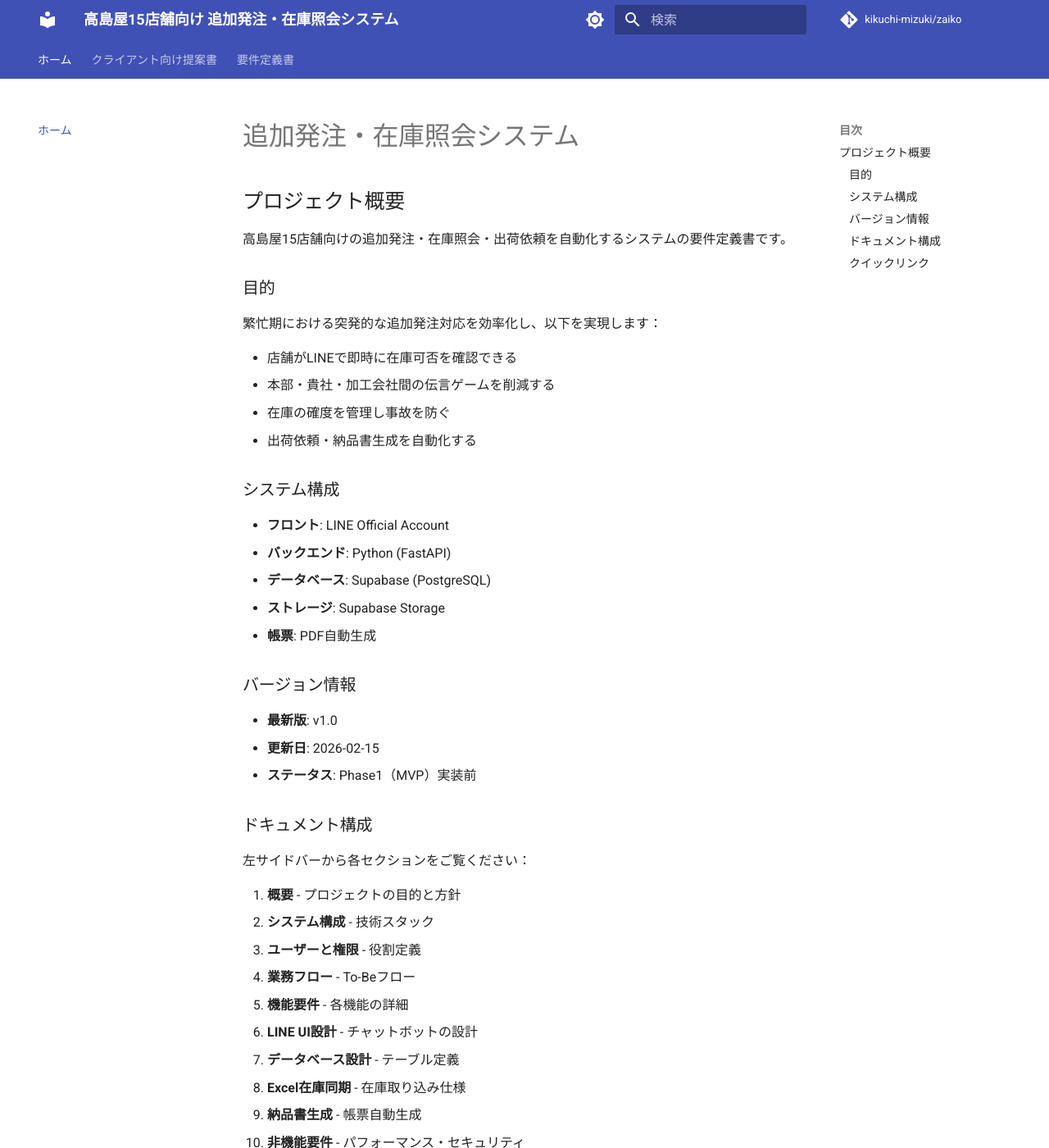
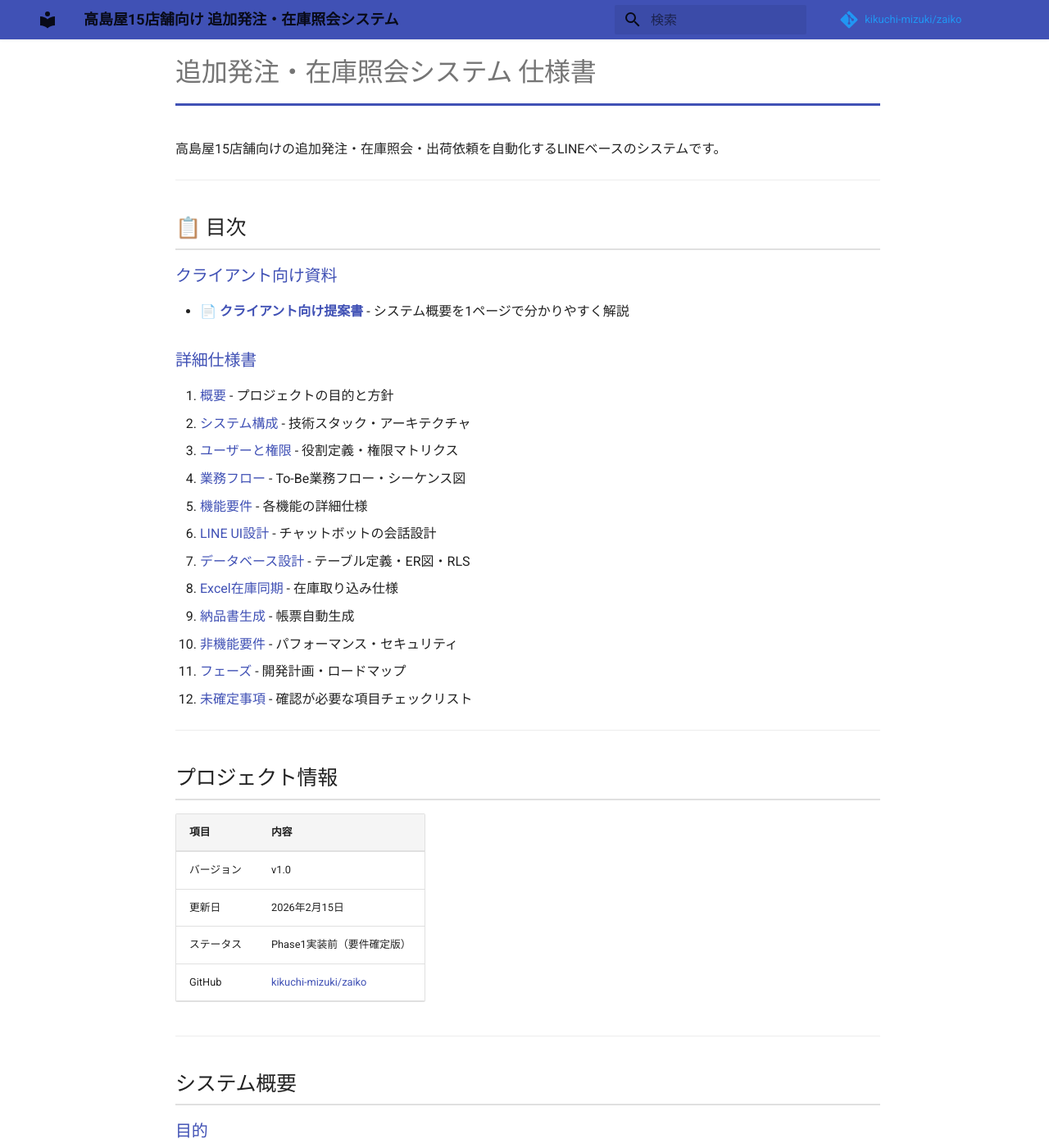
Before and after one commit to kikuchi-mizuki/zaiko, an MkDocs documentation site: the page built from docs/index.md, in a window 1280 px wide and 1400 px high. Shown: the whole window at 82% size. Built offline with MkDocs 1.6.1 and Material for MkDocs 9.7.7, drawn with Linux system fonts in a browser that asks for light colours; comment, search, counter and statistics services are not loaded; some of the changed text lies outside the part shown.

Commit message:
refactor: デザインをシンプル化（参考URLに近い形に）
- テーマをシンプルな白ベースに変更
- ナビゲーションを簡素化（番号付き）
- トップページを目次形式に変更
- カスタムCSSでクリーンなデザイン
  - 1カラムレイアウト
  - シンプルなテーブル・見出しスタイル
  - 高コントラスト（白背景・黒テキスト）
- 参考: https://tmksh.github.io/seo-focus/specification

🤖 Generated with [Claude Code](https://claude.com/claude-code)

Co-Authored-By: Claude <noreply@anthropic.com>

```diff
--- a/docs/index.md
+++ b/docs/index.md
@@ -1,54 +1,60 @@
-# 追加発注・在庫照会システム
+# 追加発注・在庫照会システム 仕様書
 
-## プロジェクト概要
+高島屋15店舗向けの追加発注・在庫照会・出荷依頼を自動化するLINEベースのシステムです。
 
-高島屋15店舗向けの追加発注・在庫照会・出荷依頼を自動化するシステムの要件定義書です。
+---
+
+## 📋 目次
+
+### クライアント向け資料
+- **[📄 クライアント向け提案書](proposal.md)** - システム概要を1ページで分かりやすく解説
+
+### 詳細仕様書
+1. [概要](requirements/overview.md) - プロジェクトの目的と方針
+2. [システム構成](requirements/system.md) - 技術スタック・アーキテクチャ
+3. [ユーザーと権限](requirements/users.md) - 役割定義・権限マトリクス
+4. [業務フロー](requirements/workflow.md) - To-Be業務フロー・シーケンス図
+5. [機能要件](requirements/features.md) - 各機能の詳細仕様
+6. [LINE UI設計](requirements/line-ui.md) - チャットボットの会話設計
+7. [データベース設計](requirements/database.md) - テーブル定義・ER図・RLS
+8. [Excel在庫同期](requirements/excel-sync.md) - 在庫取り込み仕様
+9. [納品書生成](requirements/documents.md) - 帳票自動生成
+10. [非機能要件](requirements/non-functional.md) - パフォーマンス・セキュリティ
+11. [フェーズ](requirements/phases.md) - 開発計画・ロードマップ
+12. [未確定事項](requirements/todo.md) - 確認が必要な項目チェックリスト
+
+---
+
+## プロジェクト情報
+
+| 項目 | 内容 |
+|------|------|
+| バージョン | v1.0 |
+| 更新日 | 2026年2月15日 |
+| ステータス | Phase1実装前（要件確定版） |
+| GitHub | [kikuchi-mizuki/zaiko](https://github.com/kikuchi-mizuki/zaiko) |
+
+---
+
+## システム概要
 
 ### 目的
+繁忙期における高島屋15店舗からの突発的な追加発注対応を効率化
 
-繁忙期における突発的な追加発注対応を効率化し、以下を実現します：
+### 主要機能
+- 店舗がLINEで即座に在庫確認・発注できる
+- 本部がスマホでも承認できる（外出先でもOK）
+- 在庫の確度を管理し、事故を防ぐ
+- 納品書を自動生成し、手作業を削減
 
-- 店舗がLINEで即時に在庫可否を確認できる
-- 本部・貴社・加工会社間の伝言ゲームを削減する
-- 在庫の確度を管理し事故を防ぐ
-- 出荷依頼・納品書生成を自動化する
+### Phase1方針
+**精度より運用の回りやすさを優先（暫定運用OK）**
 
-### システム構成
+---
 
-- **フロント**: LINE Official Account
-- **バックエンド**: Python (FastAPI)
-- **データベース**: Supabase (PostgreSQL)
-- **ストレージ**: Supabase Storage
-- **帳票**: PDF自動生成
+## 次のステップ
 
-### バージョン情報
-
-- **最新版**: v1.0
-- **更新日**: 2026-02-15
-- **ステータス**: Phase1（MVP）実装前
-
-### ドキュメント構成
-
-左サイドバーから各セクションをご覧ください：
-
-1. **概要** - プロジェクトの目的と方針
-2. **システム構成** - 技術スタック
-3. **ユーザーと権限** - 役割定義
-4. **業務フロー** - To-Beフロー
-5. **機能要件** - 各機能の詳細
-6. **LINE UI設計** - チャットボットの設計
-7. **データベース設計** - テーブル定義
-8. **Excel在庫同期** - 在庫取り込み仕様
-9. **納品書生成** - 帳票自動生成
-10. **非機能要件** - パフォーマンス・セキュリティ
-11. **フェーズ** - 開発計画
-12. **未確定事項** - 確認が必要な項目
-
-### クイックリンク
-
-!!! tip "クライアント向け資料"
-    **[📄 クライアント向け提案書](proposal.md)** - システム概要を1ページで分かりやすく解説
-
-- [GitHub リポジトリ](https://github.com/kikuchi-mizuki/zaiko)
-- [未確定事項チェックリスト](requirements/todo.md)
-- [データベース設計](requirements/database.md)
+1. [クライアント向け提案書](proposal.md)を確認
+2. [未確定事項](requirements/todo.md)のチェックリストを確認
+3. 必要な情報を提供
+4. Phase1開発開始
--- /dev/null
+++ b/docs/stylesheets/extra.css
@@ -0,0 +1,131 @@
+/* シンプルでクリーンなデザイン */
+
+:root {
+  --md-primary-fg-color: #ffffff;
+  --md-primary-bg-color: #000000;
+  --md-accent-fg-color: #2196f3;
+}
+
+/* コンテンツ幅を広げる */
+.md-main__inner {
+  max-width: 1200px;
+  margin: 0 auto;
+}
+
+/* ヘッダーをシンプルに */
+.md-header {
+  background-color: #4051b5;
+  box-shadow: 0 0 0.2rem rgba(0,0,0,0.1);
+}
+
+/* サイドバーを非表示（シンプルな1カラムレイアウト） */
+.md-sidebar {
+  display: none;
+}
+
+/* コンテンツエリアの調整 */
+.md-content {
+  max-width: 900px;
+  margin: 0 auto;
+}
+
+/* テーブルのスタイル */
+table {
+  border-collapse: collapse;
+  width: 100%;
+  margin: 1.5em 0;
+}
+
+table th {
+  background-color: #f5f5f5;
+  font-weight: 600;
+  padding: 12px;
+  text-align: left;
+  border-bottom: 2px solid #e0e0e0;
+}
+
+table td {
+  padding: 10px 12px;
+  border-bottom: 1px solid #e0e0e0;
+}
+
+table tr:hover {
+  background-color: #f9f9f9;
+}
+
+/* コードブロックのスタイル */
+code {
+  background-color: #f5f5f5;
+  padding: 2px 6px;
+  border-radius: 3px;
+  font-size: 0.9em;
+}
+
+pre code {
+  background-color: #f8f8f8;
+  display: block;
+  padding: 1em;
+  border-left: 3px solid #2196f3;
+}
+
+/* 見出しのスタイル */
+h1 {
+  border-bottom: 3px solid #4051b5;
+  padding-bottom: 0.5em;
+  margin-top: 1.5em;
+}
+
+h2 {
+  border-bottom: 2px solid #e0e0e0;
+  padding-bottom: 0.3em;
+  margin-top: 1.5em;
+}
+
+h3 {
+  color: #4051b5;
+  margin-top: 1.2em;
+}
+
+/* リンクのスタイル */
+a {
+  color: #2196f3;
+  text-decoration: none;
+}
+
+a:hover {
+  text-decoration: underline;
+}
+
+/* admonition（注意書き）のスタイル */
+.admonition {
+  margin: 1.5em 0;
+  padding: 0.6em;
+  border-left: 4px solid #2196f3;
+  background-color: #f5f9fc;
+}
+
+.admonition.tip {
+  border-left-color: #00c853;
+  background-color: #f1f8f4;
+}
+
+.admonition.warning {
+  border-left-color: #ff9800;
+  background-color: #fff8e1;
+}
+
+.admonition.note {
+  border-left-color: #2196f3;
+  background-color: #e3f2fd;
+}
+
+/* 目次のスタイル */
+.md-nav--primary .md-nav__item {
+  margin: 0.3em 0;
+}
+
+/* フッターをシンプルに */
+.md-footer {
+  background-color: #f5f5f5;
+  color: #666;
+}
--- a/mkdocs.yml
+++ b/mkdocs.yml
@@ -10,31 +10,18 @@ theme:
   name: material
   language: ja
   palette:
-    # Light mode
-    - scheme: default
-      primary: indigo
-      accent: indigo
-      toggle:
-        icon: material/brightness-7
-        name: ダークモードに切り替え
-    # Dark mode
-    - scheme: slate
-      primary: indigo
-      accent: indigo
-      toggle:
-        icon: material/brightness-4
-        name: ライトモードに切り替え
+    scheme: default
+    primary: white
+    accent: blue
   features:
-    - navigation.tabs
-    - navigation.sections
-    - navigation.expand
     - navigation.top
-    - navigation.tracking
     - search.suggest
     - search.highlight
     - content.code.copy
-    - content.code.annotate
-    - toc.follow
+    - toc.integrate
+
+extra_css:
+  - stylesheets/extra.css
 
 plugins:
   - search:
@@ -59,18 +46,18 @@ markdown_extensions:
       toc_depth: 3
 
 nav:
-  - ホーム: index.md
-  - クライアント向け提案書: proposal.md
-  - 要件定義書:
-      - 概要: requirements/overview.md
-      - システム構成: requirements/system.md
-      - ユーザーと権限: requirements/users.md
-      - 業務フロー: requirements/workflow.md
-      - 機能要件: requirements/features.md
-      - LINE UI設計: requirements/line-ui.md
-      - データベース設計: requirements/database.md
-      - Excel在庫同期: requirements/excel-sync.md
-      - 納品書生成: requirements/documents.md
-      - 非機能要件: requirements/non-functional.md
-      - フェーズ: requirements/phases.md
-      - 未確定事項: requirements/todo.md
+  - トップ: index.md
+  - 📄 クライアント向け提案書: proposal.md
+  - 📋 詳細仕様書:
+      - 1. 概要: requirements/overview.md
+      - 2. システム構成: requirements/system.md
+      - 3. ユーザーと権限: requirements/users.md
+      - 4. 業務フロー: requirements/workflow.md
+      - 5. 機能要件: requirements/features.md
+      - 6. LINE UI設計: requirements/line-ui.md
+      - 7. データベース設計: requirements/database.md
+      - 8. Excel在庫同期: requirements/excel-sync.md
+      - 9. 納品書生成: requirements/documents.md
+      - 10. 非機能要件: requirements/non-functional.md
+      - 11. フェーズ: requirements/phases.md
+      - 12. 未確定事項: requirements/todo.md
```
